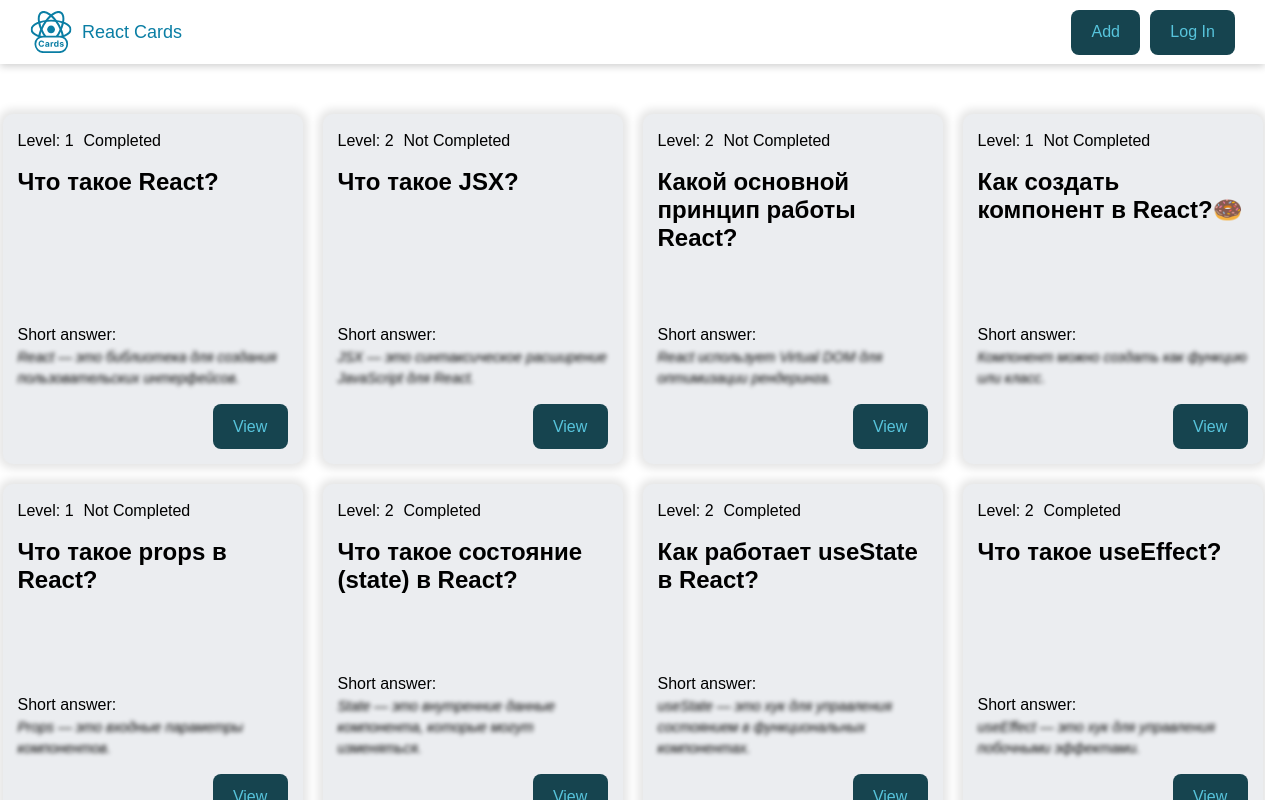
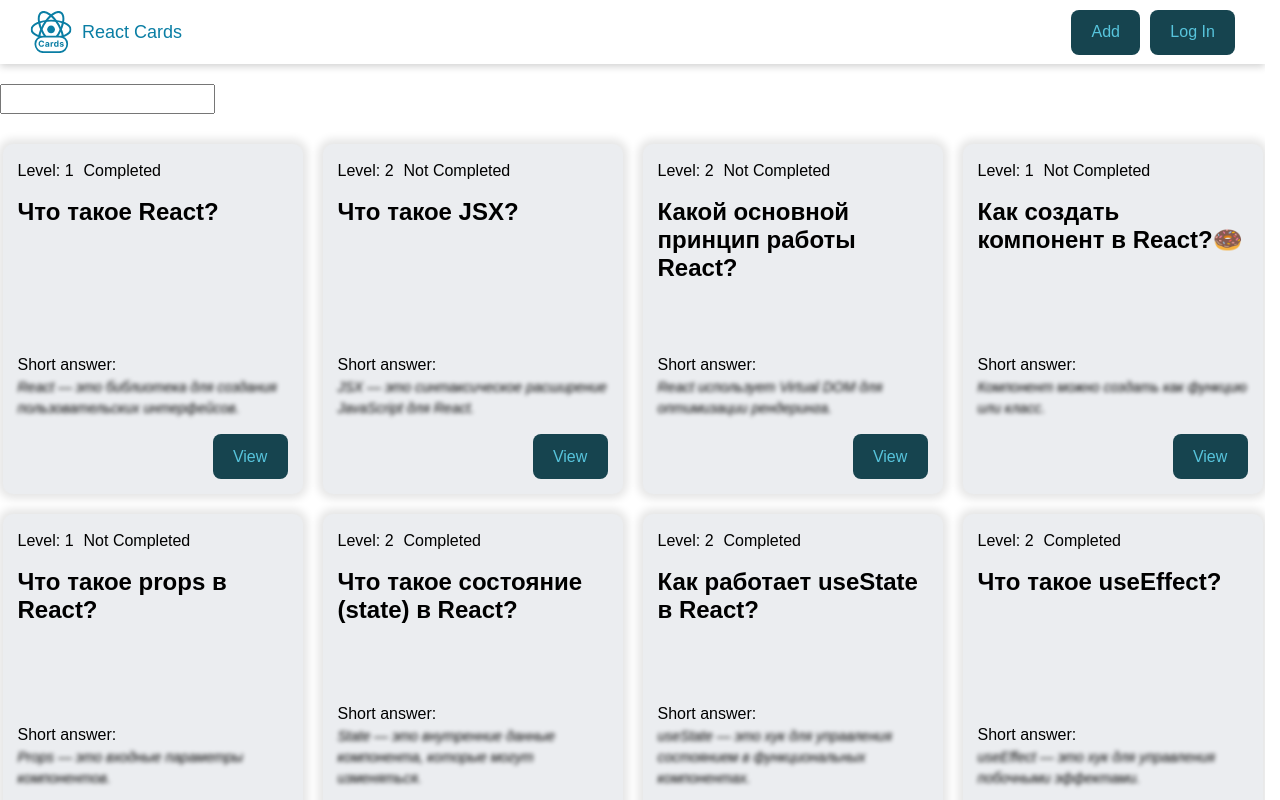
Before and after one commit to sabyrka66/react-cards, a React (Vite) app: page / in a window 1280 px wide. Built offline with nearby package versions, Linux system fonts and the light colour scheme; data requests are answered from the project's data file; a web font is replaced by a local one.

Commit message:
feat: implement changeable input

```diff
--- a/src/pages/HomePage/HomePage.tsx
+++ b/src/pages/HomePage/HomePage.tsx
@@ -3,10 +3,11 @@
 import { API_URL } from '@/constants'
 import { useFetch } from '@/hooks/useFetch'
 import type { QuestionApiItem } from '@/types'
-import { useEffect, useState } from 'react'
+import { useEffect, useState, type ChangeEvent } from 'react'
 
 export const HomePage = () => {
   const [questionCards, setQuestionCards] = useState<QuestionApiItem[]>([])
+  const [searchValue, setSearchValue] = useState<string>('')
 
   const { fetchResponse, isLoading, error } = useFetch(async () => {
     const response = await fetch(`${API_URL}/react`)
@@ -20,8 +21,15 @@
     fetchResponse('react')
   }, [])
 
+  const searchValueHandler = (event: ChangeEvent<HTMLInputElement>) => {
+    setSearchValue(event.target.value)
+    console.log(event.target.value)
+  }
+
   return (
     <div>
+      <input type="text" value={searchValue} onChange={searchValueHandler} />
+
       {isLoading && <Loader />}
       {error && <p>{error}</p>}
       <QuestionCardList items={questionCards} />
```
